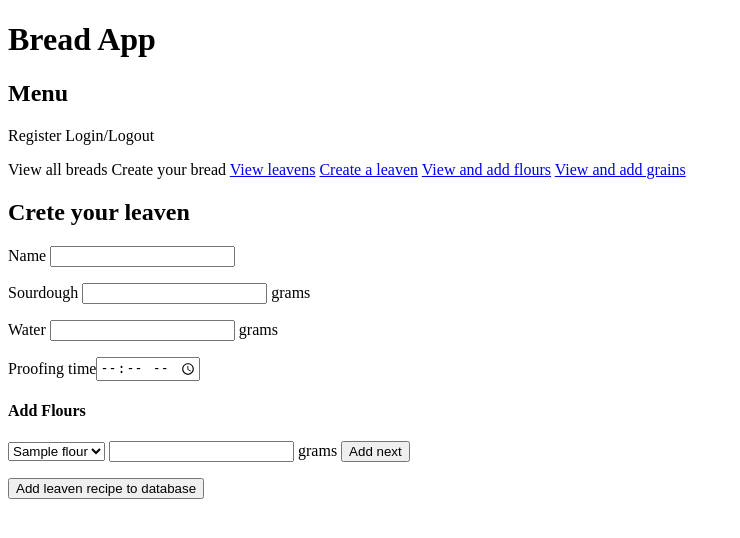
After one commit to lukaszw92/BreadApp, a Django app: page /bread/leaven/add_leaven/ in a window 1280 px wide. The commit adds this page. Shown: the top 538 px of the page, without its empty margins (0-740 px from the left). Run offline with Django 3.2, Linux system fonts and the light colour scheme; tables that the repository leaves empty hold one stand-in row (values such as "Sample post").

Commit message:
changed starter to leaven

```diff
--- a/bread/models.py
+++ b/bread/models.py
@@ -4,14 +4,14 @@ from django.urls import reverse
 
 class Bread(models.Model):
     name = models.CharField(max_length=100)
-    date = models.DateField()  # set default to today
+    date = models.DateField()
 
     water = models.IntegerField()
     salt = models.IntegerField()
     flour_mix = models.ManyToManyField('Flour', through='FlourInBread')
-    starter = models.ForeignKey('Starter', on_delete=models.CASCADE)  # consider 1t1 relationship
+    leaven = models.ForeignKey('Leaven', on_delete=models.CASCADE)
 
-    first_proofing = models.TimeField(null=True)  # is it OK to use time fields like this?
+    first_proofing = models.TimeField(null=True)
     second_proofing = models.TimeField(null=True)
     baking_time = models.TimeField()
 
@@ -50,22 +50,24 @@ class Flour(models.Model):
     def __str__(self):
         return f'{self.name} | {self.brand}'
 
-class Starter(models.Model):
+class Leaven(models.Model):
     name = models.CharField(max_length=100)
     sourdough = models.IntegerField()
     water = models.IntegerField()
-    flour = models.ManyToManyField('Flour', through='FlourInStarter')
+    flour = models.ManyToManyField('Flour', through='FlourInLeaven')
     proofing = models.TimeField(null=True)
 
 
     def get_delete_url(self):
-        return reverse('remove_starter', args=(self.pk,))
+        return reverse('remove_leaven', args=(self.pk,))
 
     def get_edit_url(self):
-        return reverse('edit_starter', args=(self.pk,))
+        return reverse('edit_leaven', args=(self.pk,))
 
 
-#   def get_starter_weight(self):
+
+
+#   def get_leaven_weight(self):
 
 
 class FlourInBread(models.Model):
@@ -74,7 +76,7 @@ class FlourInBread(models.Model):
     grams = models.IntegerField()
 
 
-class FlourInStarter(models.Model):
+class FlourInLeaven(models.Model):
     flour = models.ForeignKey(Flour, on_delete=models.CASCADE)
-    starter = models.ForeignKey(Starter, on_delete=models.CASCADE, null=True)
+    leaven = models.ForeignKey(Leaven, on_delete=models.CASCADE)
     grams = models.IntegerField()
--- a/bread/urls.py
+++ b/bread/urls.py
@@ -9,10 +9,10 @@ urlpatterns = [
     path("flour/remove_flour/<int:pk>", views.RemoveFlourView.as_view(), name='remove_flour'),
     path("flour/edit_flour/<int:pk>", views.EditFlourView.as_view(), name='edit_flour'),
 
-    path("starter/add_starter/", views.AddStarterView.as_view(), name='add_starter'),
-    path("starter/remove_starter/<int:pk>", views.RemoveStarterView.as_view(), name='remove_starter'),
-    path("starter/edit_starter/<int:pk>", views.EditStarterView.as_view(), name='edit_starter'),
-    #path("starter/flour_in_starter/", views.FlourInStarterView.as_view(), name='flour_in_starter'),
-    path("starter/show_starters/", views.ShowStartersView.as_view(), name='show_starters'),
+    path("leaven/add_leaven/", views.AddLeavenView.as_view(), name='add_leaven'),
+    #path("leaven/remove_leaven/<int:pk>", views.RemoveLeavenView.as_view(), name='remove_leaven'),
+    #path("leaven/edit_leaven/<int:pk>", views.EditLeavenView.as_view(), name='edit_leaven'),
+    #path("leaven/flour_in_leaven/", views.FlourInLeavenView.as_view(), name='flour_in_leaven'),
+    path("leaven/show_leavens/", views.ShowLeavensView.as_view(), name='show_leavens'),
 
 ]
--- a/bread/views.py
+++ b/bread/views.py
@@ -4,49 +4,39 @@ from django.urls import reverse_lazy
 from django.views import View
 from django.views.generic import CreateView, ListView, DeleteView, UpdateView
 
-from bread.models import Grain, Flour, Starter, FlourInStarter, Bread, FlourInBread
+from bread.models import Grain, Flour, Leaven, FlourInLeaven, Bread, FlourInBread
 
 
 """
-Starter related views
+Leaven related views
 """
 
-# class FlourInStarterView(CreateView):
-#     model = FlourInStarter
+# class FlourInLeavenView(CreateView):
+#     model = FlourInLeaven
 #     fields = ['']
-#     success_url = reverse_lazy('add_starter')
-#     template_name = 'starter/flour_in_starter.html'
-
-
-class AddStarterView(CreateView):
-    model = Starter
-    fields = '__all__'
-    success_url = reverse_lazy('show_starters')
-    template_name = 'starter/add_starter.html'
-    widgets = {
-        'name': forms.CheckboxSelectMultiple()
-    }
-
-
-class ShowStartersView(ListView):
-    model = Starter
-    template_name = 'starter/show_starters.html'
-    queryset = Starter.objects.all()
-
-class RemoveStarterView(DeleteView):
-    model = Starter
-    template_name = 'starter/remove_starter.html'
-    success_url = reverse_lazy('add_starter')
-
-
-class EditStarterView(UpdateView):
-    model = Flour
-    fields = '__all__'
-    template_name = 'starter/edit_starter.html'
-    success_url = reverse_lazy('add_starter')
+#     success_url = reverse_lazy('add_leaven')
+#     template_name = 'leaven/flour_in_leaven.html'
 
 
 
+
+class AddLeavenView(View):
+
+    def get(self, request):
+        leaven = Leaven.objects.all()
+        flours = Flour.objects.all()
+        ctx = {'leaven': leaven, 'flours': flours}
+        return render(request, 'leaven/add_leaven.html', ctx)
+
+    def post(self, request):
+        name = request.POST.get['name']
+
+
+
+class ShowLeavensView(ListView):
+    model = Leaven
+    template_name = 'leaven/show_leaven.html'
+    queryset = Leaven.objects.all()
 
 
 
--- a/templates/index.html
+++ b/templates/index.html
@@ -15,6 +15,8 @@
 <body>
 <h1>Bread App</h1>
 
+<div class="navigation">
+
 <h2>Menu</h2>
 Register
 Login/Logout
@@ -23,12 +25,15 @@ Login/Logout
 View all breads
 Create your bread
 
-    <a href="{% url 'show_starters' %}">View starters</a>
-    <a href="{% url 'add_starter' %}">Create a starter</a>
+    <a href="{% url 'show_leavens' %}">View leavens</a>
+    <a href="{% url 'add_leaven' %}">Create a leaven</a>
     <a href="{% url 'add_flour' %}">View and add flours</a>
     <a href="{% url 'add_grain' %}">View and add grains</a>
 
 <p>
+
+</div>
+
 {% block content %}
 
 
--- /dev/null
+++ b/templates/leaven/add_leaven.html
@@ -0,0 +1,44 @@
+
+
+{% extends 'index.html' %}
+
+{% block content %}
+
+
+
+<h2>Crete your leaven</h2>
+
+<form class="leaven_form" method="post"> {% csrf_token %}
+
+    <p>Name <input name="name" type="text"></p>
+<p>Sourdough <input name="sourdough" type="number"> grams</p>
+<p>Water <input name="water" type="number"> grams</p>
+<p>Proofing time<input name="=proofing" type="time"></p>
+<h4>Add Flours</h4>
+
+<div class="form-row" id="leaven_form">
+
+    <select name="flour">
+
+        {% for flour in flours %}
+            <option value="{{ flour.id }}">{{ flour.name }} </option>
+        {% endfor %}
+
+    </select>
+
+
+        <input name="flour_amount" type="text"> grams
+
+        <button id="next" type="button">Add next</button>
+
+</div>
+
+<p>
+
+<input type="submit" value="Add leaven recipe to database">
+
+    </form>
+
+{% endblock content %}
+
+        </script>
--- a/templates/starter/flour_in_starter.html
+++ b/templates/leaven/flour_in_leaven.html
@@ -1,6 +1,6 @@
 {% extends 'index.html' %}
 {% block content %}
-<h2>Select flour and their amouts to be added to starter</h2>
+<h2>Select flour and their amouts to be added to leaven</h2>
 
 <form method="post">
 {% csrf_token %}
```
Also changed, not shown: bread/static/js/starter_form.js (added, +14 -0 lines), templates/leaven/show_leaven.html (added, +9 -0 lines), templates/starter/add_starter.html (deleted, +0 -13 lines), templates/starter/remove_starter.html (deleted, +0 -10 lines), templates/starter/show_starters.html (deleted, +0 -9 lines), bread/migrations/0001_initial.py (deleted), bread/migrations/0002_auto_20200808_1210.py (deleted), bread/migrations/0003_auto_20200809_1230.py (deleted), bread/migrations/0004_auto_20200809_1233.py (deleted), bread/migrations/0005_auto_20200810_1452.py (deleted), bread/migrations/__init__.py (deleted), templates/leaven/edit_leaven.html (renamed from templates/starter/edit_starter.html).
